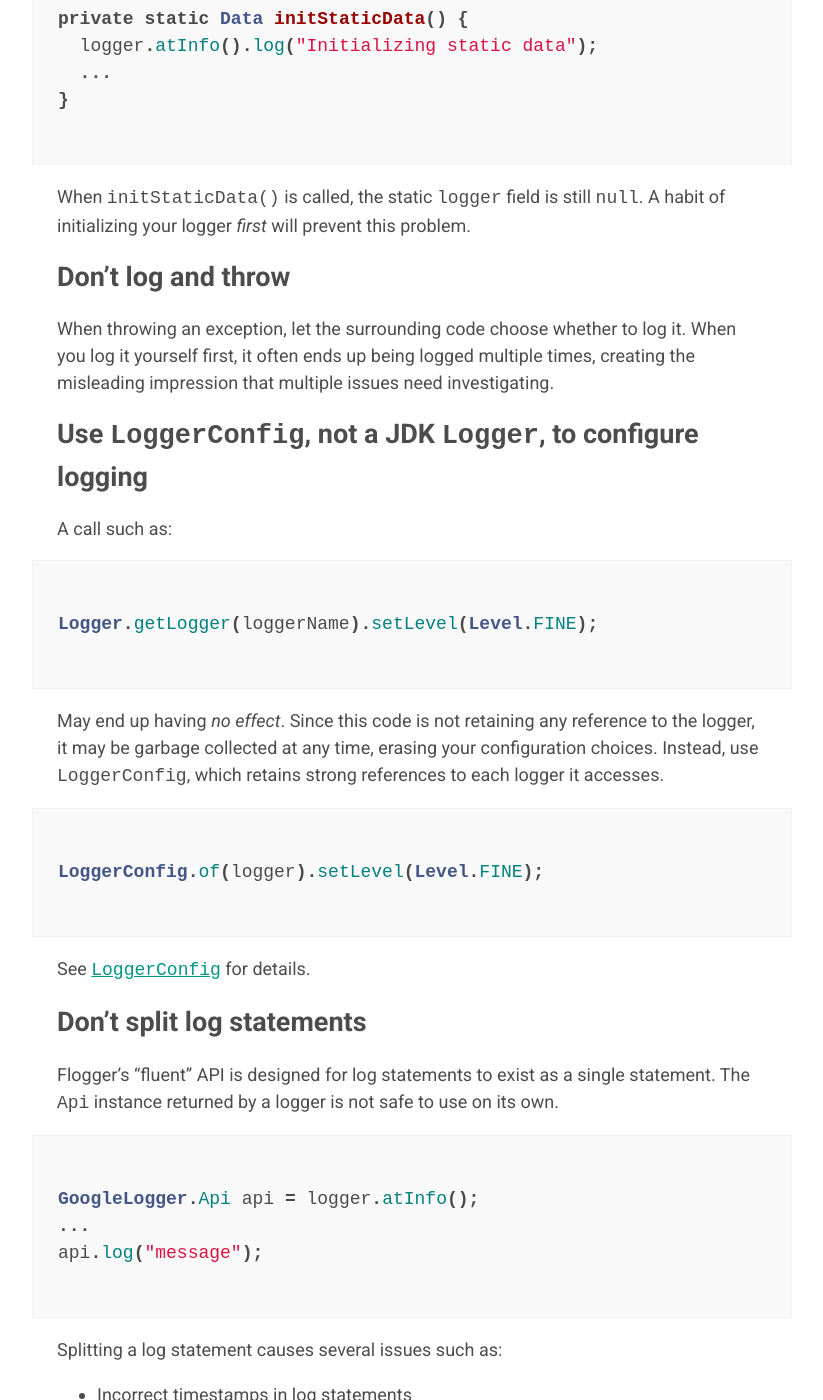
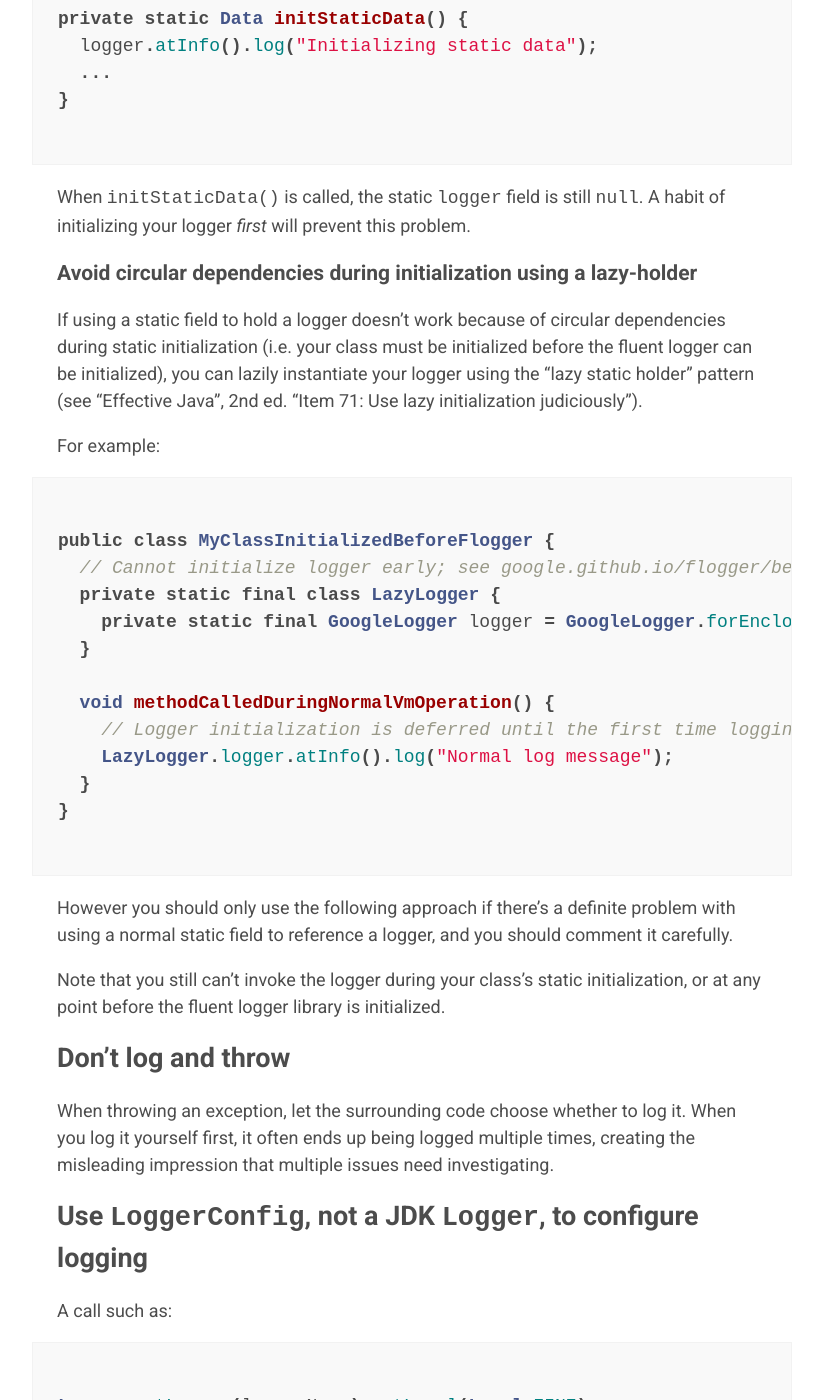
Before and after one commit to google/flogger, a Jekyll site: the page built from docs/best_practice.md, in a window 1280 px wide and 1400 px high, scrolled down 5804 px. Shown: the whole window, without its empty margins (228-1051 px from the left). Built offline with Jekyll 4.4.1, drawn with Linux system fonts in a browser that asks for light colours; our own code applies the rules of GitHub Pages for plain Markdown files.

Commit message:
Reintroducing a previously cut section in best practices because apparently it does come up a bit.
-------------
Created by MOE: https://github.com/google/moe
MOE_MIGRATED_REVID=283311167

````diff
--- a/docs/best_practice.md
+++ b/docs/best_practice.md
@@ -216,6 +216,37 @@ private static Data initStaticData() {
 When `initStaticData()` is called, the static `logger` field is still `null`. A
 habit of initializing your logger *first* will prevent this problem.
 
+### Avoid circular dependencies during initialization using a lazy-holder {#lazy-logging}
+
+If using a static field to hold a logger doesn't work because of circular
+dependencies during static initialization (i.e. your class must be initialized
+before the fluent logger can be initialized), you can lazily instantiate your
+logger using the "lazy static holder" pattern (see "Effective Java", 2nd ed.
+"Item 71: Use lazy initialization judiciously").
+
+For example:
+
+```java
+public class MyClassInitializedBeforeFlogger {
+  // Cannot initialize logger early; see google.github.io/flogger/best_practice#lazy-logging
+  private static final class LazyLogger {
+    private static final GoogleLogger logger = GoogleLogger.forEnclosingClass();
+  }
+
+  void methodCalledDuringNormalVmOperation() {
+    // Logger initialization is deferred until the first time logging occurs.
+    LazyLogger.logger.atInfo().log("Normal log message");
+  }
+}
+```
+
+However you should only use the following approach if there's a definite problem
+with using a normal static field to reference a logger, and you should comment
+it carefully.
+
+Note that you still can't invoke the logger during your class's static
+initialization, or at any point before the fluent logger library is initialized.
+
 ## Don't log and throw {#log-and-throw}
 
 When throwing an exception, let the surrounding code choose whether to log it.
````
